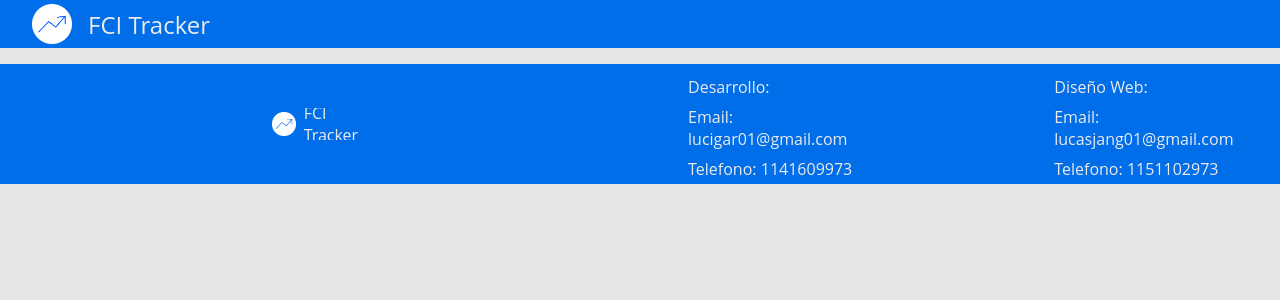
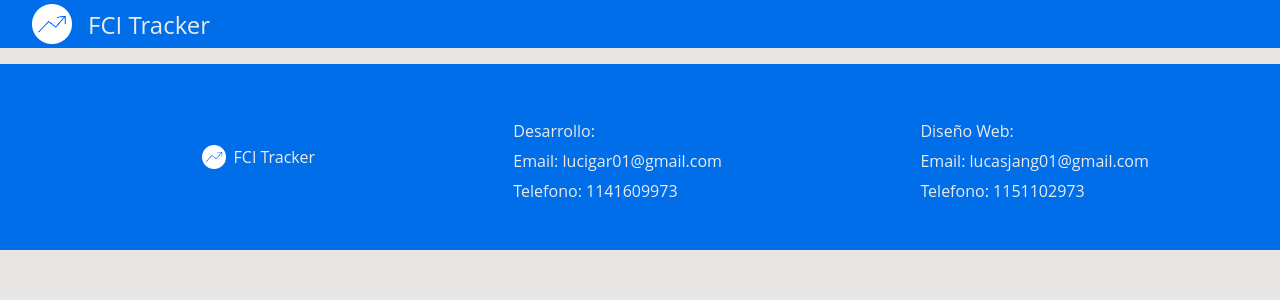
Before and after one commit to Lucapo01/Argentine-Tracker, a React (Create React App) app in the folder frontend/: page /point/1/1 in a window 1280 px wide. Shown: the top 300 px of the page. Built offline with nearby package versions, Linux system fonts and the light colour scheme.

Commit message:
footer update

```diff
--- a/frontend/src/components/Footer.css
+++ b/frontend/src/components/Footer.css
@@ -1,31 +1,36 @@
 .footer-container {
         width: 100vw;
-        height: 15vh;
+        min-height: 18.5vh;
+        height: fit-content;
         background-color: #006de9;
         margin-top: 4rem;
         display: flex;
         justify-content: start;
         align-items: center;
+        flex-wrap: wrap;
         font-size: 1rem;
         font-weight: light;
 }
 
+.footer-container div {
+        padding: 3rem;
+        overflow: hidden;
+}
+
 .footer-container div:nth-child(1) {
-        margin-right: 14rem;
-        margin-left: 17rem;
+        margin-left: 12vw;
         font-size: 1rem;
         font-weight: light;
 }
 
 .footer-container div:nth-child(2) {
-        margin-right: 5rem;
-        margin-left: 5rem;
+        margin-left: 8vw;
         font-size: 1rem;
         font-weight: light;
 }
 
 .footer-container div:nth-child(3) {
-        margin-left: 5rem;
+        margin-left: 8vw;
         font-size: 1rem;
         font-weight: light;
 }
--- a/frontend/src/components/Funds.css
+++ b/frontend/src/components/Funds.css
@@ -1,6 +1,7 @@
 .funds-container {
         color: black;
         width: 100vw;
+        min-height: 74.6vh;
         display: flex;
         flex-direction: column;
         position: relative;
```
